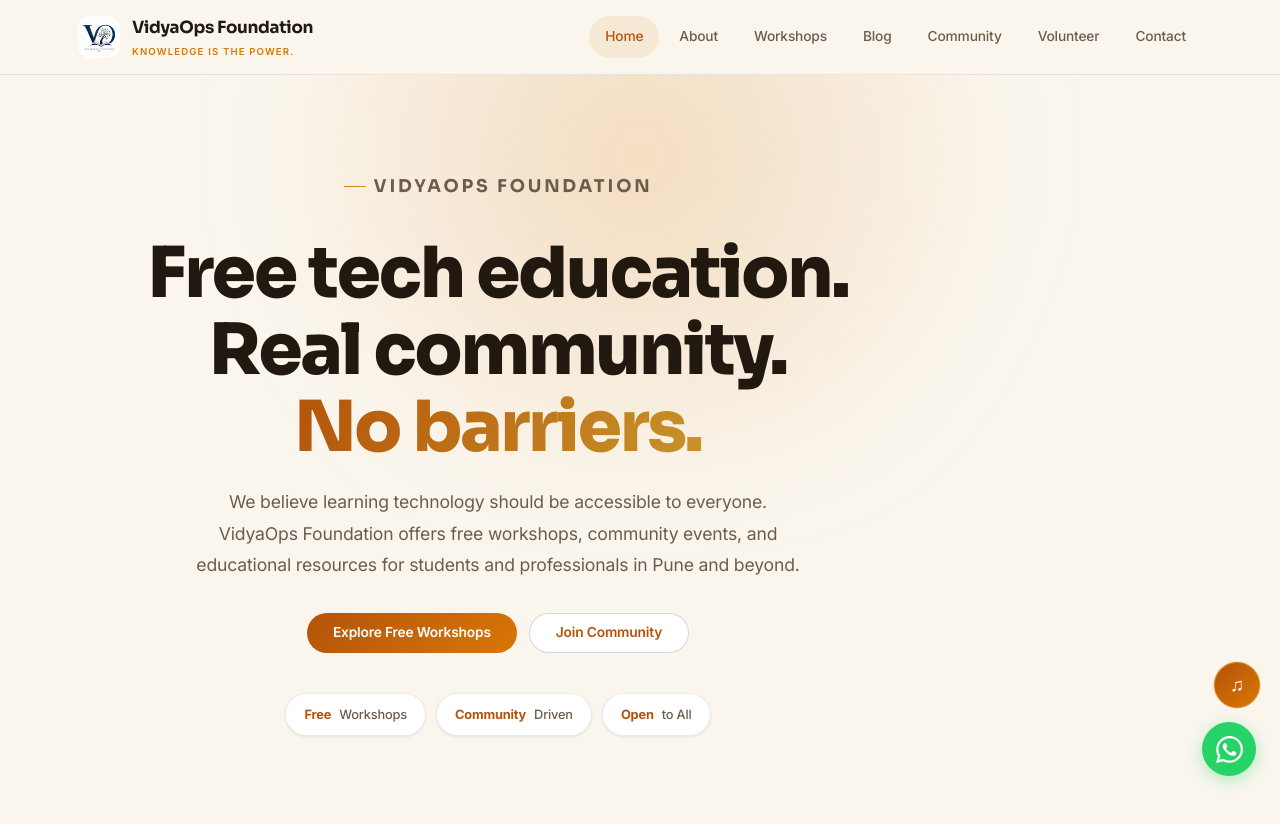
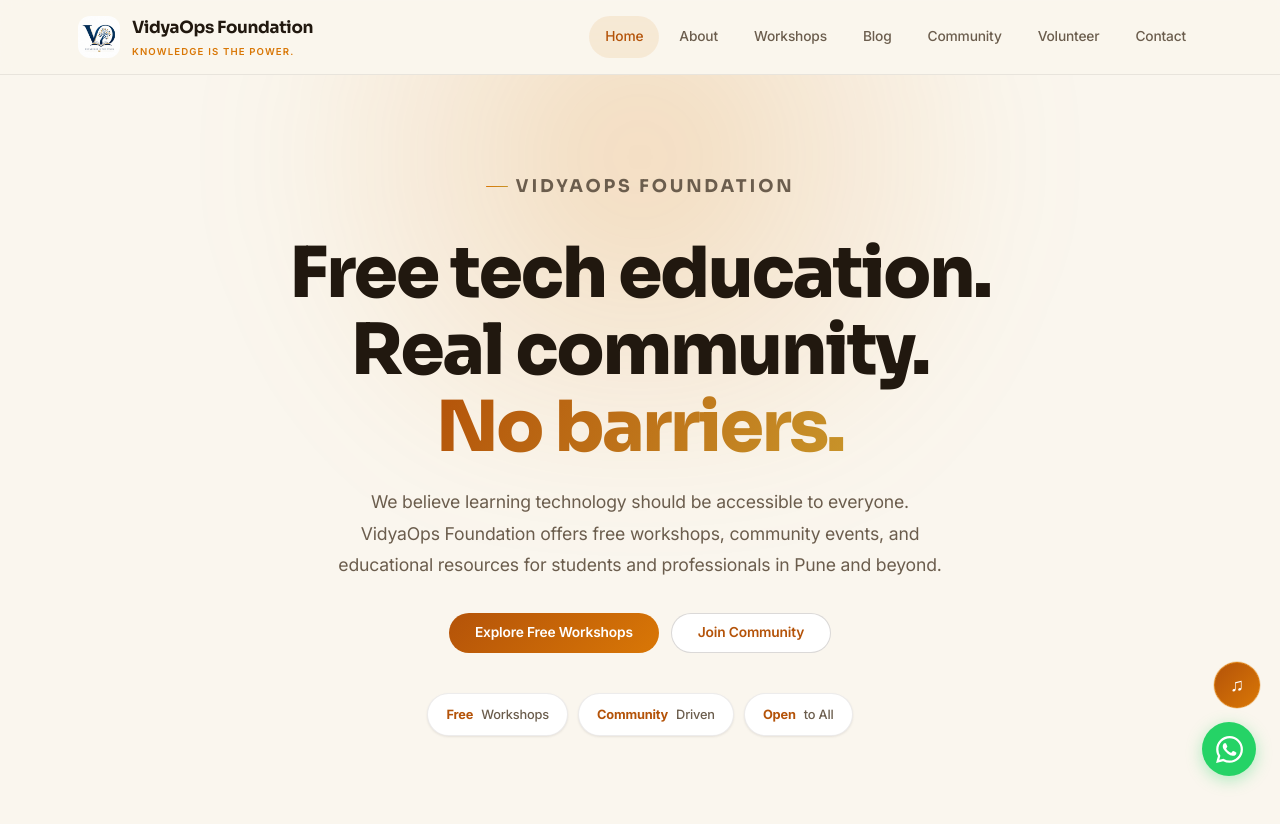
Before and after one commit to nileshdgaikwad8805/vidyaops_foundation, an Angular app: page / in a window 1280 px wide. Shown: the top 824 px of the page. Built offline with nearby package versions, Linux system fonts and the light colour scheme.

Commit message:
fix: center home page content — hero inner margin auto + cent0red section headings

```diff
--- a/src/app/features/public/pages/home/home.component.ts
+++ b/src/app/features/public/pages/home/home.component.ts
@@ -32,7 +32,7 @@
 
     <section class="section">
       <div>
-        <div class="section-heading reveal">
+        <div class="section-heading section-heading--center reveal">
           <p class="eyebrow">Our mission</p>
           <h2>Making technology education free, practical, and community-led.</h2>
           <p>VidyaOps Foundation removes financial and knowledge barriers that keep learners from exploring careers in Cloud, AI, Data Analysis, and Cybersecurity.</p>
@@ -51,7 +51,7 @@
 
     <section class="section section--alt">
       <div>
-        <div class="section-heading reveal">
+        <div class="section-heading section-heading--center reveal">
           <p class="eyebrow">Workshops</p>
           <h2>Free workshops to help you start your tech journey.</h2>
           <p>All workshops are free and open to everyone. No prior experience required.</p>
@@ -74,7 +74,7 @@
 
     <section class="section">
       <div>
-        <div class="section-heading reveal">
+        <div class="section-heading section-heading--center reveal">
           <p class="eyebrow">Blog</p>
           <h2>Free educational resources and insights.</h2>
         </div>
--- a/src/styles.scss
+++ b/src/styles.scss
@@ -257,7 +257,7 @@
   pointer-events: none;
   z-index: 0;
 }
-.home-hero__inner { position: relative; z-index: 1; display: flex; flex-direction: column; align-items: center; max-width: 840px; }
+.home-hero__inner { position: relative; z-index: 1; display: flex; flex-direction: column; align-items: center; max-width: 840px; margin: 0 auto; }
 .home-hero__inner h1 {
   font-family: var(--font-display);
   font-size: clamp(2.6rem, 5.5vw, 4.4rem);
```
